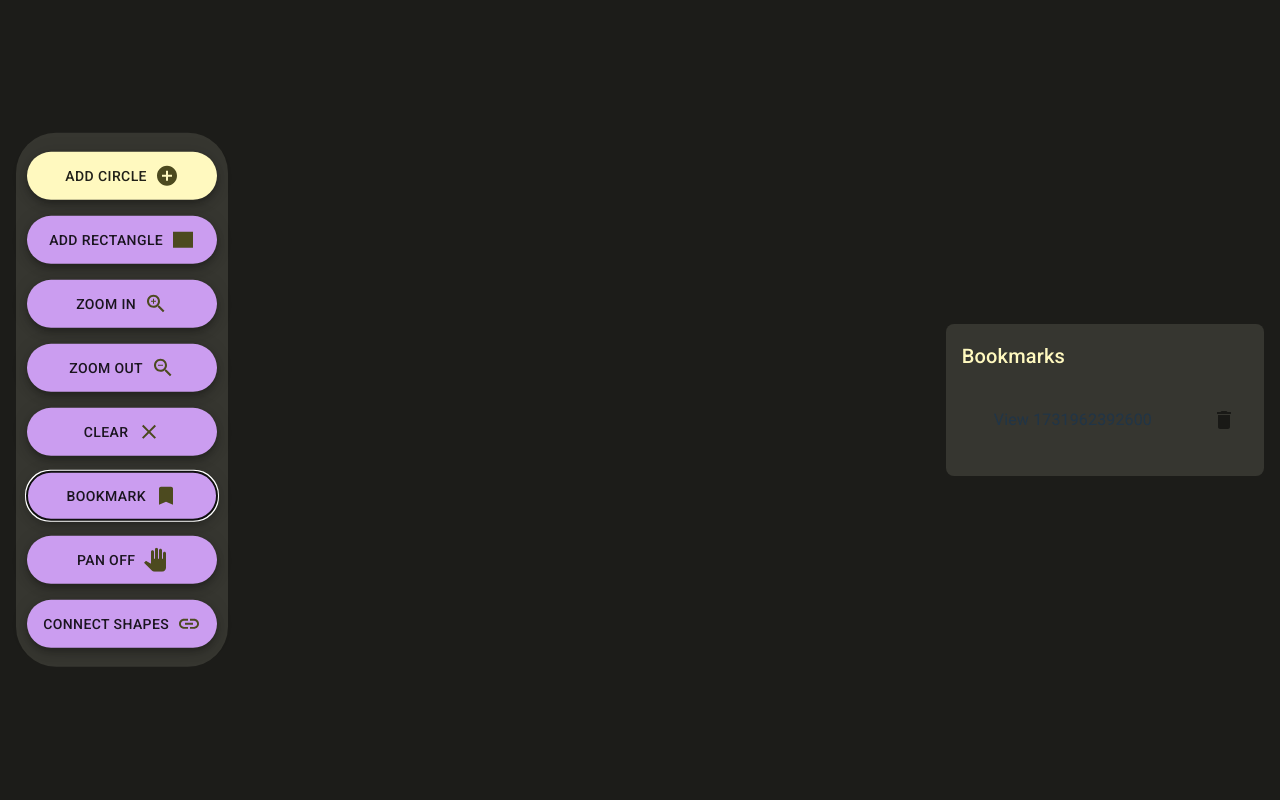
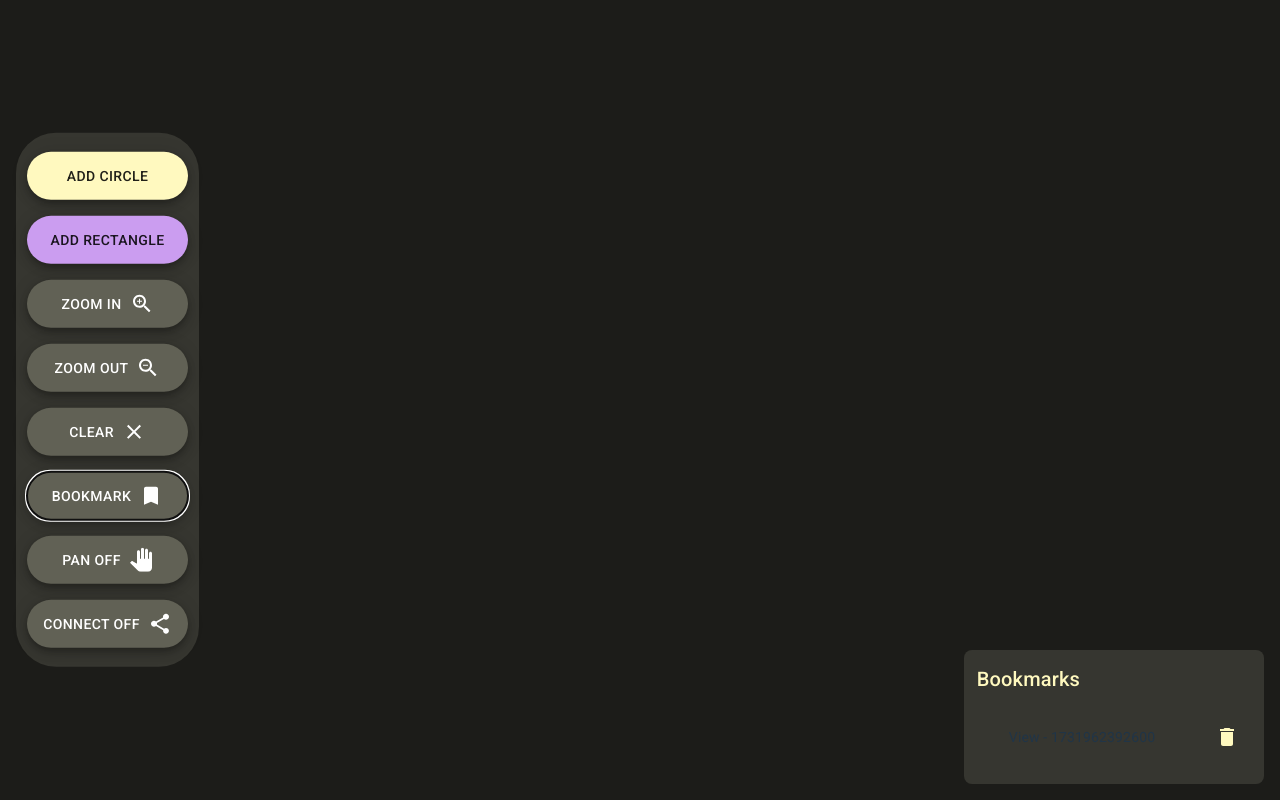
Before and after one commit to Draichi/canvas-ui, a React (Vite) app: page / in a window 1280 px wide. Both pictures are taken after a click on the button "BOOKMARK". Built offline with nearby package versions, Linux system fonts and the light colour scheme.

Commit message:
chore: update colors

```diff
--- a/src/App.tsx
+++ b/src/App.tsx
@@ -13,6 +13,12 @@ const theme = createTheme({
     },
     secondary: {
       main: "#CB9DF0",
+    },
+    info: {
+      main: "#616155",
+    },
+    success: {
+      main: "#6fffd5",
     },
   },
 });
@@ -154,6 +160,7 @@ function App() {
       scale,
       isPanning,
       stagePos,
+      arrows,
     };
     localStorage.setItem(bookmarkKey, JSON.stringify(appState));
     setBookmarks((prev) => [...prev, { id: viewId, state: appState }]);
@@ -170,6 +177,7 @@ function App() {
     setScale(state.scale);
     setIsPanning(state.isPanning);
     setStagePos(state.stagePos);
+    setArrows(state.arrows);
   };
 
   const toggleConnectMode = () => {
--- a/src/components/BookmarkList.tsx
+++ b/src/components/BookmarkList.tsx
@@ -25,10 +25,9 @@ const BookmarkList: React.FC<BookmarkListProps> = ({
       style={{
         position: "absolute",
         right: 16,
-        top: "50%",
-        transform: "translateY(-50%)",
+        bottom: 16,
         backgroundColor: "#363630",
-        padding: "1rem",
+        padding: "0.8rem",
         borderRadius: "0.5rem",
         zIndex: 50,
         maxHeight: "80vh",
@@ -51,12 +50,12 @@ const BookmarkList: React.FC<BookmarkListProps> = ({
                 aria-label="delete"
                 onClick={() => deleteBookmark(bookmark.id)}
               >
-                <DeleteIcon />
+                <DeleteIcon sx={{ color: "#FFF9BF" }} />
               </IconButton>
             }
           >
-            <ListItemButton onClick={() => loadBookmark(bookmark.state)}>
-              <ListItemText primary={`View ${bookmark.id}`} />
+            <ListItemButton dense onClick={() => loadBookmark(bookmark.state)}>
+              <ListItemText primary={`View - ${bookmark.id}`} />
             </ListItemButton>
           </ListItem>
         ))}
--- a/src/components/FloatingActionButtons.tsx
+++ b/src/components/FloatingActionButtons.tsx
@@ -1,11 +1,7 @@
 import { Stack } from "@mui/material";
-
 import Fab from "@mui/material/Fab";
-import AddCircleIcon from "@mui/icons-material/AddCircle";
-import AddRectangleIcon from "@mui/icons-material/Rectangle";
-import { Bookmark, Clear, ZoomIn, ZoomOut } from "@mui/icons-material";
+import { Bookmark, Clear, Share, ZoomIn, ZoomOut } from "@mui/icons-material";
 import PanToolIcon from "@mui/icons-material/PanTool";
-import LinkIcon from "@mui/icons-material/Link";
 
 interface FloatingActionButtonsProps {
   addCircle: () => void;
@@ -52,7 +48,7 @@ export default function FloatingActionButtons({
         aria-label="add-circle"
         onClick={addCircle}
       >
-        Add Circle <AddCircleIcon sx={{ color: "#4C4A1F", ml: 1 }} />
+        Add Circle
       </Fab>
       <Fab
         color="secondary"
@@ -60,57 +56,57 @@ export default function FloatingActionButtons({
         aria-label="add-rectangle"
         onClick={addRectangle}
       >
-        Add Rectangle <AddRectangleIcon sx={{ color: "#4C4A1F", ml: 1 }} />
+        Add Rectangle
       </Fab>
       <Fab
-        color="secondary"
+        color="info"
         variant="extended"
         aria-label="zoom-in"
         onClick={zoomIn}
       >
-        Zoom In <ZoomIn sx={{ color: "#4C4A1F", ml: 1 }} />
+        Zoom In <ZoomIn sx={{ ml: 1 }} />
       </Fab>
       <Fab
-        color="secondary"
+        color="info"
         variant="extended"
         aria-label="zoom-out"
         onClick={zoomOut}
       >
-        Zoom Out <ZoomOut sx={{ color: "#4C4A1F", ml: 1 }} />
+        Zoom Out <ZoomOut sx={{ ml: 1 }} />
       </Fab>
       <Fab
         onClick={clearCanvas}
-        color="secondary"
+        color="info"
         variant="extended"
         aria-label="clear"
       >
-        Clear <Clear sx={{ color: "#4C4A1F", ml: 1 }} />
+        Clear <Clear sx={{ ml: 1 }} />
       </Fab>
       <Fab
         onClick={bookmarkAppState}
-        color="secondary"
+        color="info"
         variant="extended"
         aria-label="save"
       >
-        Bookmark <Bookmark sx={{ color: "#4C4A1F", ml: 1 }} />
+        Bookmark <Bookmark sx={{ ml: 1 }} />
       </Fab>
       <Fab
-        color={isPanning ? "primary" : "secondary"}
+        color={isPanning ? "success" : "info"}
         variant="extended"
         aria-label="pan"
         onClick={togglePan}
       >
         {isPanning ? "Pan On" : "Pan Off"}
-        <PanToolIcon sx={{ color: "#4C4A1F", ml: 1 }} />
+        <PanToolIcon sx={{ ml: 1 }} />
       </Fab>
       <Fab
-        color={connectMode ? "primary" : "secondary"}
+        color={connectMode ? "success" : "info"}
         variant="extended"
         aria-label="connect"
         onClick={toggleConnectMode}
       >
-        {connectMode ? "Disconnect" : "Connect Shapes"}
-        <LinkIcon sx={{ color: "#4C4A1F", ml: 1 }} />
+        {connectMode ? "Connect On" : "Connect Off"}
+        <Share sx={{ ml: 1 }} />
       </Fab>
     </Stack>
   );
```
